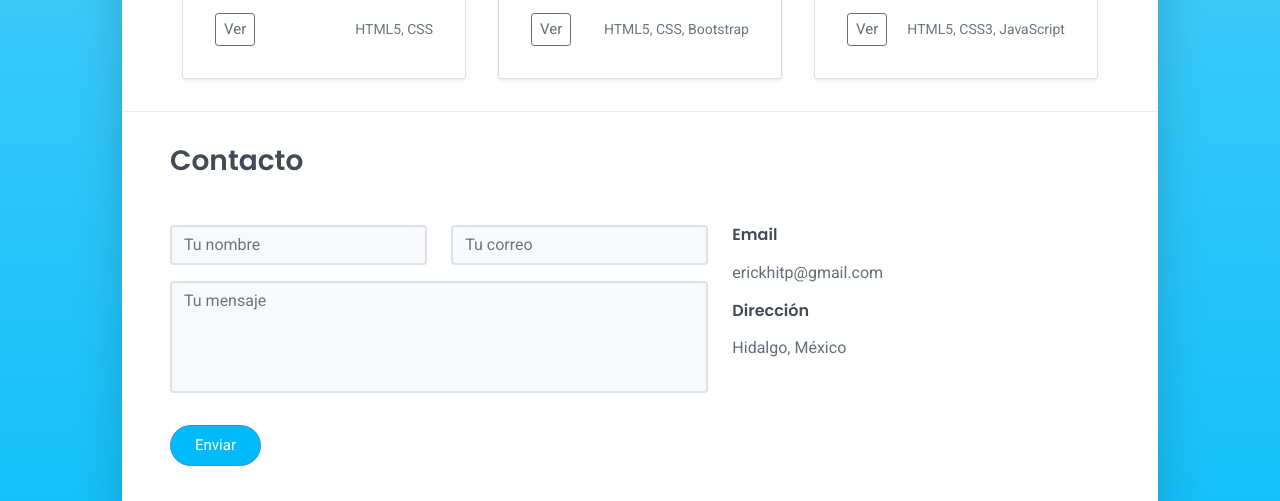
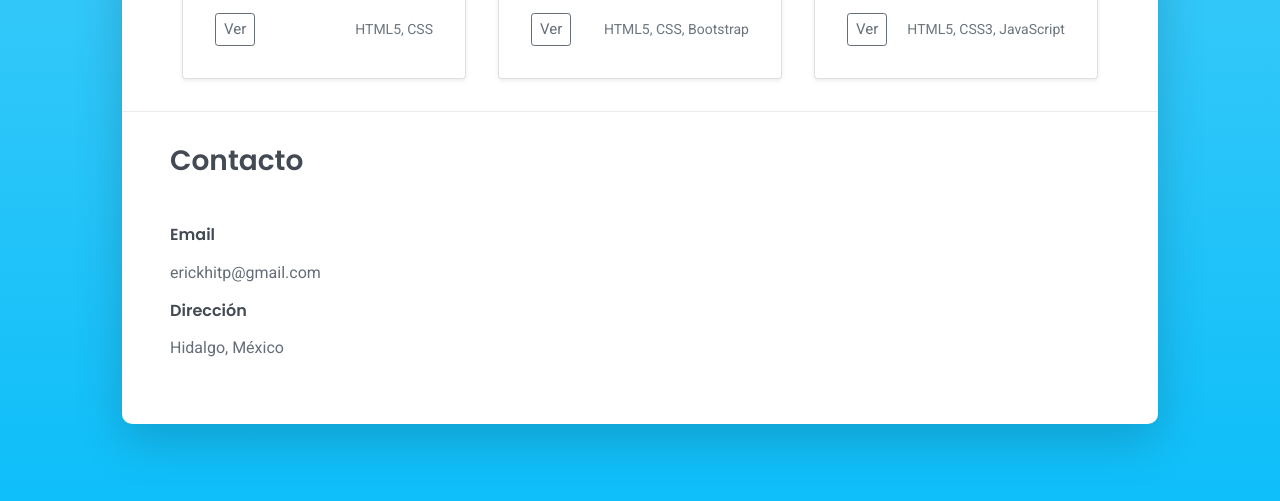
Before and after one commit to ErickHI/curriculum, a plain HTML site: page index.html in a window 1280 px wide. Shown: the part 3812-4313 px from the top of the page. Drawn offline with Linux system fonts and the light colour scheme.

Commit message:
Add files via upload

```diff
--- a/index.html
+++ b/index.html
@@ -310,7 +310,7 @@
   <div class="contant-section px-3 px-lg-4 pb-4" id="contact">
     <h2 class="h3 text mb-3">Contacto</h2>
     <div class="row">
-      <div class="col-md-7 d-print-none">
+      <!-- <div class="col-md-7 d-print-none">
         <div class="my-2"><form action="https://formspree.io/your@email.com"
     method="POST">
   <div class="row">
@@ -327,7 +327,7 @@
   <button class="btn btn-primary mt-2 btn-contact" type="submit">Enviar</button>
 </form>
         </div>
-      </div>
+      </div> -->
       <div class="col">
         <div class="mt-2">
           <h3 class="h6">Email</h3>
```
